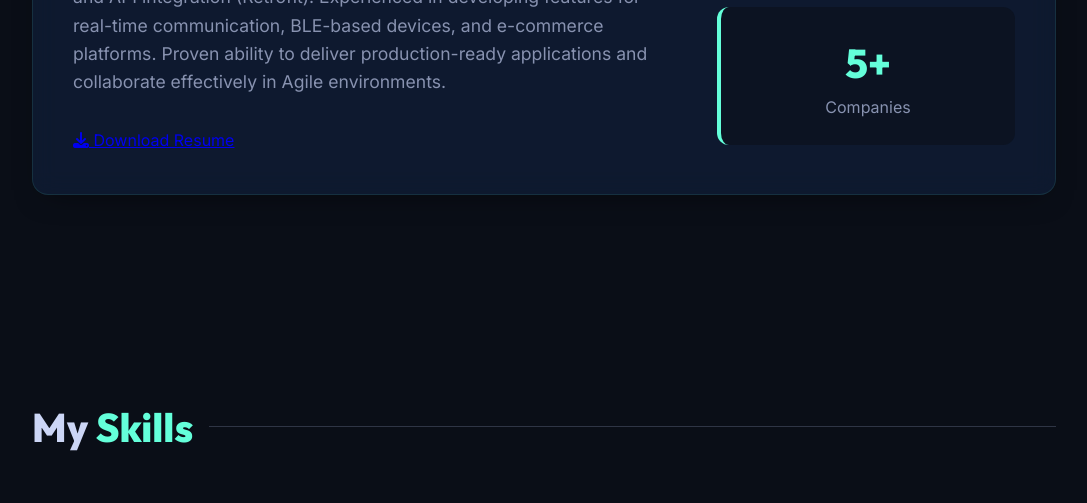
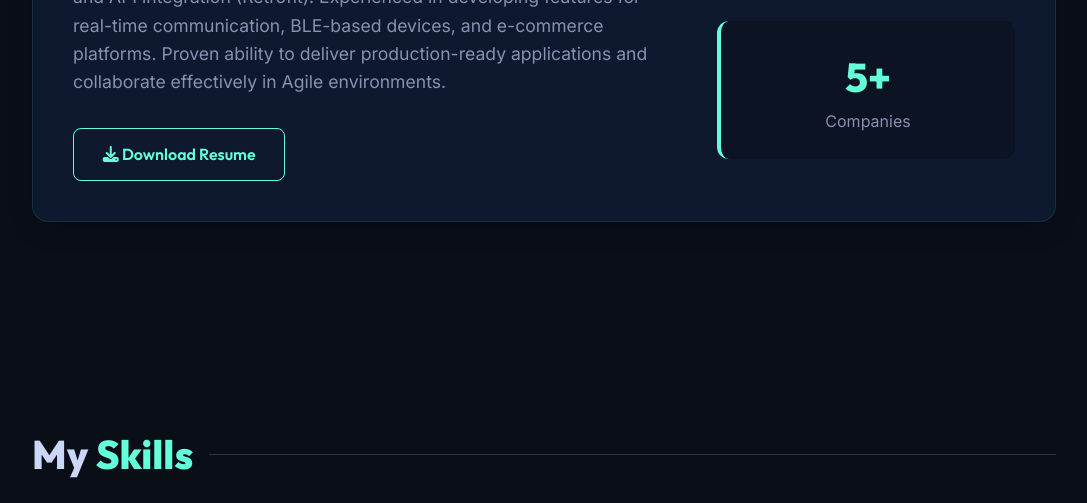
Before and after one commit to Sholin-88/portfolio, a plain HTML site: page index.html in a window 1280 px wide. Shown: the part 1216-1719 px from the top of the page, without its empty margins (96-1183 px from the left). Drawn offline with nearby package versions, Linux system fonts and the light colour scheme; no server answers; animation ran at ten frames a second.

Commit message:
Update resume download link to use button style

```diff
--- a/index.html
+++ b/index.html
@@ -72,7 +72,9 @@
                         communication, BLE-based devices, and e-commerce platforms. Proven ability to deliver
                         production-ready applications and collaborate effectively in Agile environments.
                     </p>
-                    <a href="assets/_SholinPaul-Resume2026May.pdf" target="_blank" download><i class="fas fa-download"></i> Download Resume</a>
+                    <a
+                        href="assets/_SholinPaul-Resume2026May.pdf" target="_blank" class="btn btn-outline"><i class="fas fa-download"></i> Download Resume
+                    </a>
                 </div>
                 <div class="about-stats">
                     <div class="stat-box">
```
